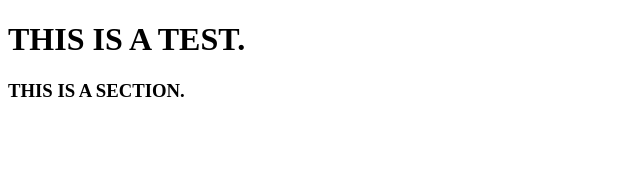
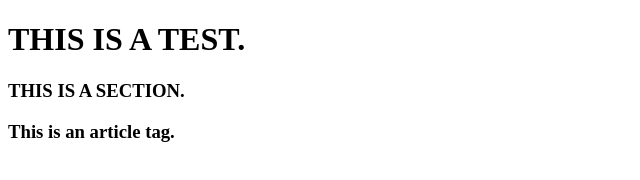
Before and after one commit to dho1115/git-test, a plain HTML site: page index.html in a window 1280 px wide. Shown: the whole page, without its empty margins (0-640 px from the left). Drawn offline with Linux system fonts and the light colour scheme.

Commit message:
My third commit.

```diff
--- a/index.html
+++ b/index.html
@@ -11,5 +11,8 @@
     <section>
         <h3>THIS IS A SECTION.</h3>
     </section>
+    <article>
+        <h3>This is an article tag.</h3>
+    </article>
 </body>
 </html>
```
